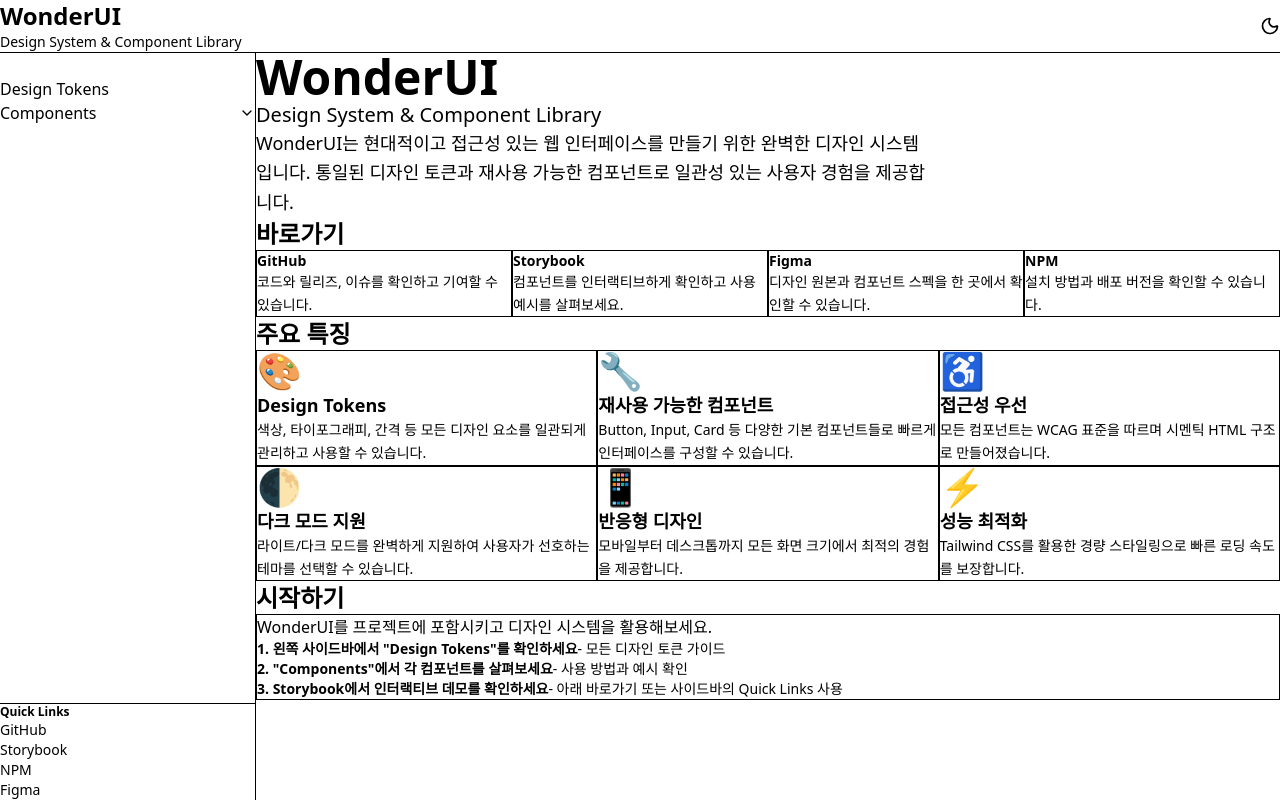
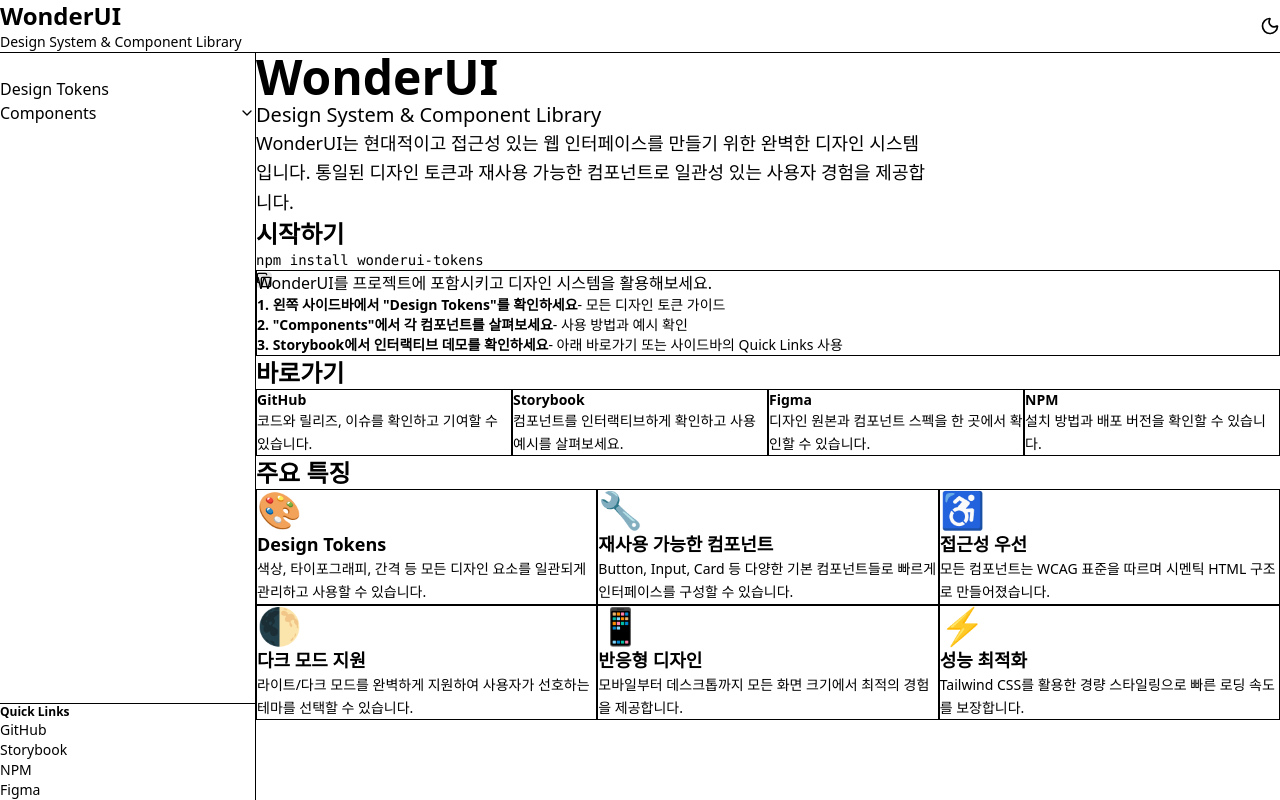
Before and after one commit to SanginJeong/wui, a Next.js app in the folder packages/apps/: page / in a window 1280 px wide. Built offline with nearby package versions, Linux system fonts and the light colour scheme.

Commit message:
feat: npm bash 추가

```diff
--- a/packages/apps/src/components/MainContent/sections/overview/GettingStarted.tsx
+++ b/packages/apps/src/components/MainContent/sections/overview/GettingStarted.tsx
@@ -1,10 +1,48 @@
+import { useState } from "react";
+import IconButton from "@/common/IconButton";
+import { Copy, Check } from "lucide-react";
+
+const INSTALL_CMD = "npm install wonderui-tokens";
+
 const GettingStarted = () => {
+  const [copied, setCopied] = useState(false);
+
+  const handleCopy = async () => {
+    try {
+      await navigator.clipboard.writeText(INSTALL_CMD);
+      setCopied(true);
+      setTimeout(() => setCopied(false), 2000);
+    } catch (e) {
+      console.error("복사 실패:", e);
+    }
+  };
+
   return (
-    <div>
-      <h2 className="text-2xl font-bold text-neutral-900 dark:text-white mb-6">
+    <div className="space-y-6">
+      <h2 className="text-2xl font-bold text-neutral-900 dark:text-white">
         시작하기
       </h2>
-      <div className="bg-primary-50 dark:bg-neutral-800 border border-primary-200 dark:border-neutral-700 rounded-lg p-8">
+
+      <div className="relative">
+        <pre className="bg-neutral-900 dark:bg-neutral-950 text-neutral-50 p-4 rounded-lg overflow-x-auto text-sm">
+          <code>{INSTALL_CMD}</code>
+        </pre>
+        <div className="absolute top-2 right-2">
+          <IconButton
+            onClick={handleCopy}
+            ariaLabel={copied ? "복사됨" : "복사"}
+            className="p-2 bg-black/10 dark:bg-white/5 rounded"
+          >
+            {copied ? (
+              <Check size={16} className="text-green-400" />
+            ) : (
+              <Copy size={16} className="text-neutral-100" />
+            )}
+          </IconButton>
+        </div>
+      </div>
+
+      <div className="bg-primary-100 dark:bg-neutral-800 border border-neutral-200 dark:border-neutral-700 rounded-lg p-8">
         <p className="text-neutral-700 dark:text-neutral-300 mb-4">
           WonderUI를 프로젝트에 포함시키고 디자인 시스템을 활용해보세요.
         </p>
--- a/packages/apps/src/components/MainContent/sections/overview/index.tsx
+++ b/packages/apps/src/components/MainContent/sections/overview/index.tsx
@@ -11,11 +11,11 @@
       <div className="space-y-12">
         <HeroSection />
         <Divider />
+        <GettingStarted />
+        <Divider />
         <QuickLinks />
         <Divider />
         <Features />
-        <Divider />
-        <GettingStarted />
       </div>
     </SectionShell>
   );
```
